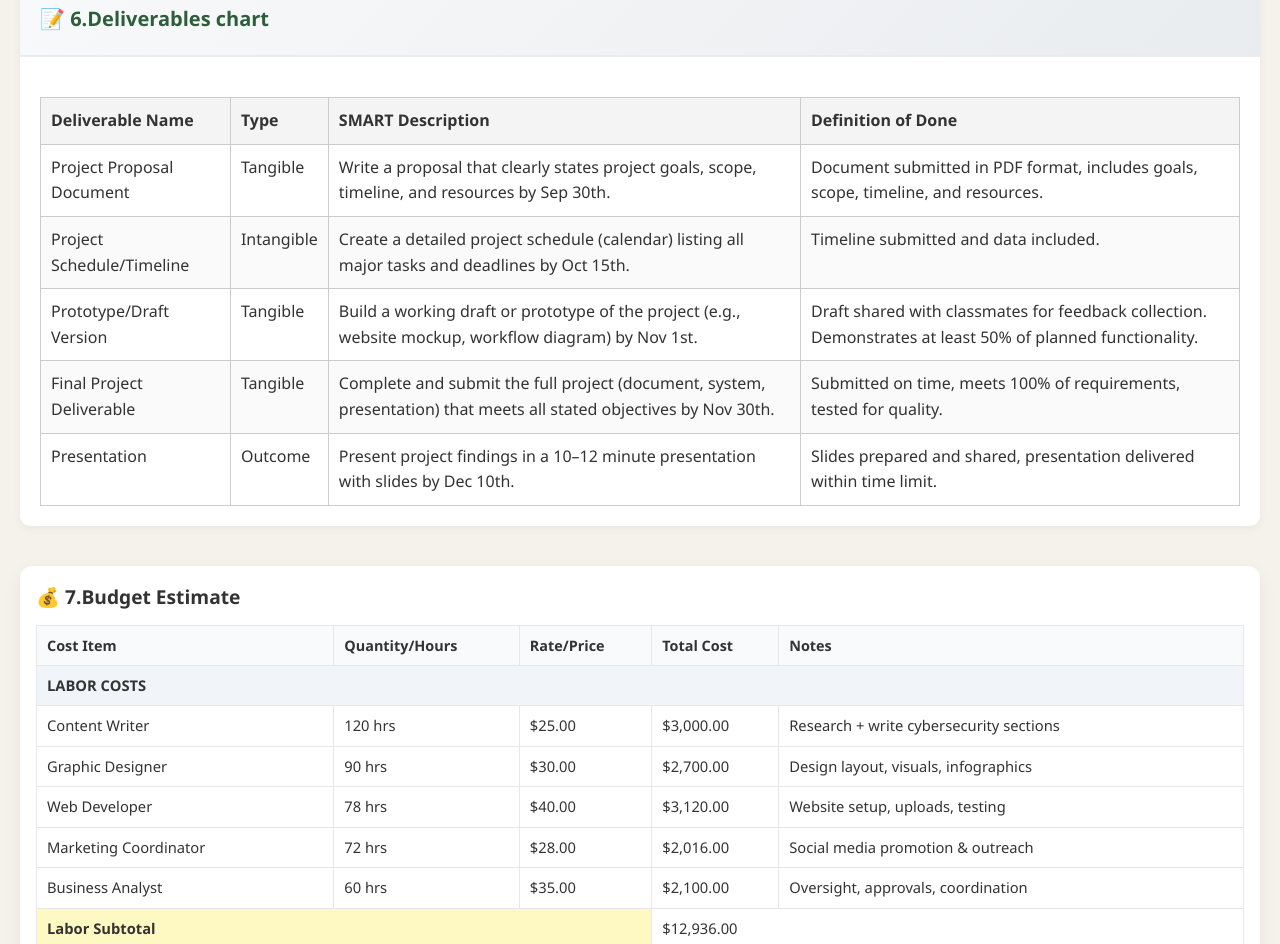
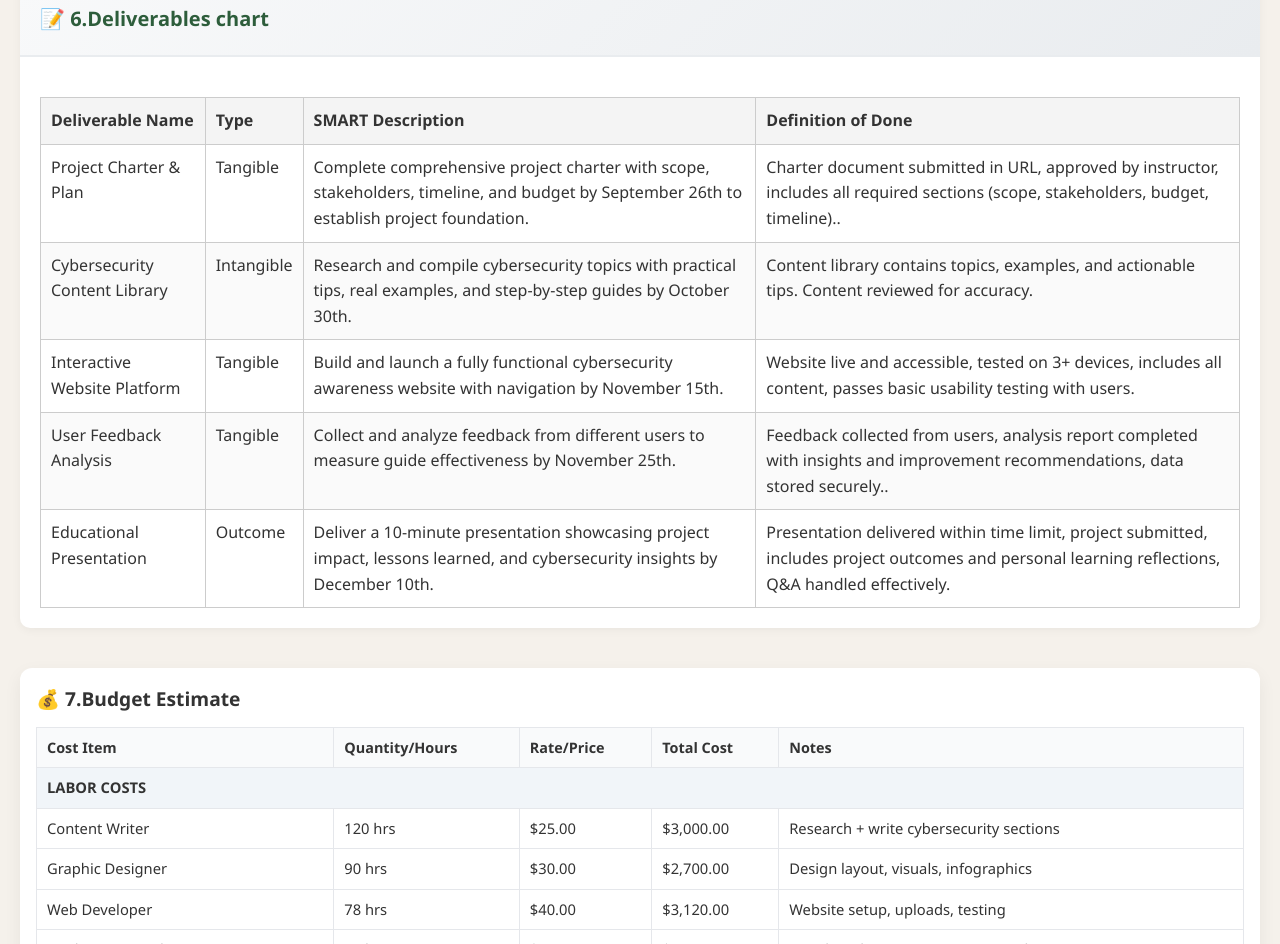
Before and after one commit to bfuentes1706-gif/Project-charter-template, a plain HTML site: page index.html in a window 1280 px wide. Shown: the part 3550-4494 px from the top of the page. Drawn offline with Linux system fonts and the light colour scheme.

Commit message:
Update index.html

```diff
--- a/index.html
+++ b/index.html
@@ -497,34 +497,34 @@
             </thead>
             <tbody>
                 <tr>
-                    <td>Project Proposal Document</td>
+                    <td>Project Charter & Plan</td>
                     <td> Tangible</td>
-                    <td>Write a proposal that clearly states project goals, scope, timeline, and resources by Sep 30th.</td>
-                    <td>Document submitted in PDF format, includes goals, scope, timeline, and resources.</td>
+                    <td>Complete comprehensive project charter with scope, stakeholders, timeline, and budget by September 26th to establish project foundation.</td>
+                    <td>Charter document submitted in URL, approved by instructor, includes all required sections (scope, stakeholders, budget, timeline)..</td>
                 </tr>
                 <tr>
-                    <td>Project Schedule/Timeline</td>
+                    <td>Cybersecurity Content Library</td>
                     <td>Intangible</td>
-                    <td>Create a detailed project schedule (calendar) listing all major tasks and deadlines by Oct 15th.</td>
-                    <td>Timeline submitted and data included.</td>
+                    <td>Research and compile cybersecurity topics with practical tips, real examples, and step-by-step guides by October 30th.</td>
+                    <td>Content library contains topics, examples, and actionable tips. Content reviewed for accuracy.</td>
                 </tr>
                 <tr>
-                    <td>Prototype/Draft Version</td>
+                    <td>Interactive Website Platform</td>
                     <td>Tangible</td>
-                    <td>Build a working draft or prototype of the project (e.g., website mockup, workflow diagram) by Nov 1st.</td>
-                    <td>Draft shared with classmates for feedback collection. Demonstrates at least 50% of planned functionality.</td>
+                    <td>Build and launch a fully functional cybersecurity awareness website with navigation by November 15th.</td>
+                    <td>Website live and accessible, tested on 3+ devices, includes all content, passes basic usability testing with users.</td>
                 </tr>
                 <tr>
-                    <td>Final Project Deliverable</td>
+                    <td>User Feedback Analysis</td>
                     <td>Tangible</td>
-                    <td>Complete and submit the full project (document, system, presentation) that meets all stated objectives by Nov 30th.</td>
-                    <td>Submitted on time, meets 100% of requirements, tested for quality.</td>
+                    <td>Collect and analyze feedback from different users to measure guide effectiveness by November 25th.</td>
+                    <td>Feedback collected from users, analysis report completed with insights and improvement recommendations, data stored securely..</td>
                 </tr>
                 <tr>
-                    <td>Presentation</td>
+                    <td>Educational Presentation</td>
                     <td>Outcome</td>
-                    <td>Present project findings in a 10–12 minute presentation with slides by Dec 10th.</td>
-                    <td>Slides prepared and shared, presentation delivered within time limit.</td>
+                    <td>Deliver a 10-minute presentation showcasing project impact, lessons learned, and cybersecurity insights by December 10th.</td>
+                    <td>Presentation delivered within time limit, project submitted, includes project outcomes and personal learning reflections, Q&A handled effectively.</td>
                 </tr>
             </tbody>
         </table>
```
